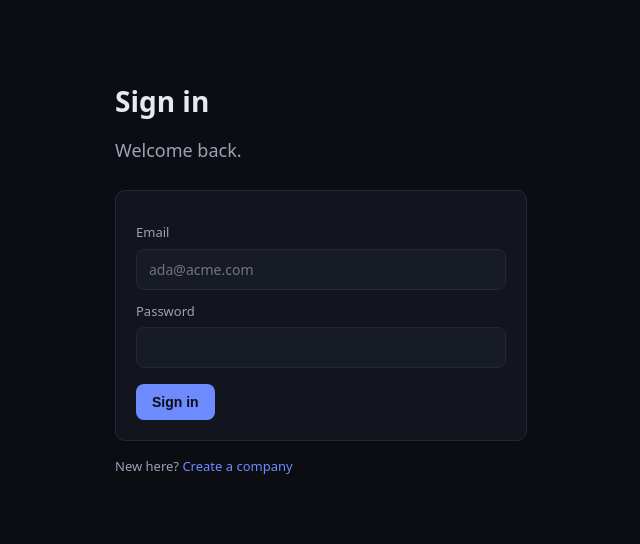
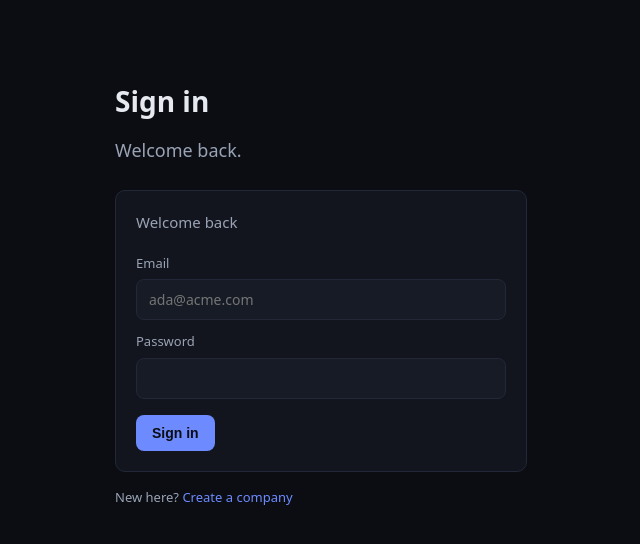
Before and after one commit to IviweMalotana/gauge-evals, a Next.js app: page /login in a window 1280 px wide. Shown: the top 544 px of the page, without its empty margins (319-959 px from the left). Built offline with nearby package versions, Linux system fonts and the light colour scheme; no server answers.

Commit message:
Baton build: Login page subtitle should say 'Welcome back' above the form (src/app/(auth)/login/page.tsx)

```diff
--- a/src/app/(auth)/login/page.tsx
+++ b/src/app/(auth)/login/page.tsx
@@ -23,6 +23,9 @@ export default function LoginPage() {
         <p className="small">Welcome back.</p>
       </div>
       <div className="card">
+        <p className="muted" style={{ marginTop: 0, marginBottom: 20, fontSize: 15 }}>
+          Welcome back
+        </p>
         <form action={action}>
           <label htmlFor="email">Email</label>
           <input id="email" name="email" type="email" placeholder="ada@acme.com" required />
```
